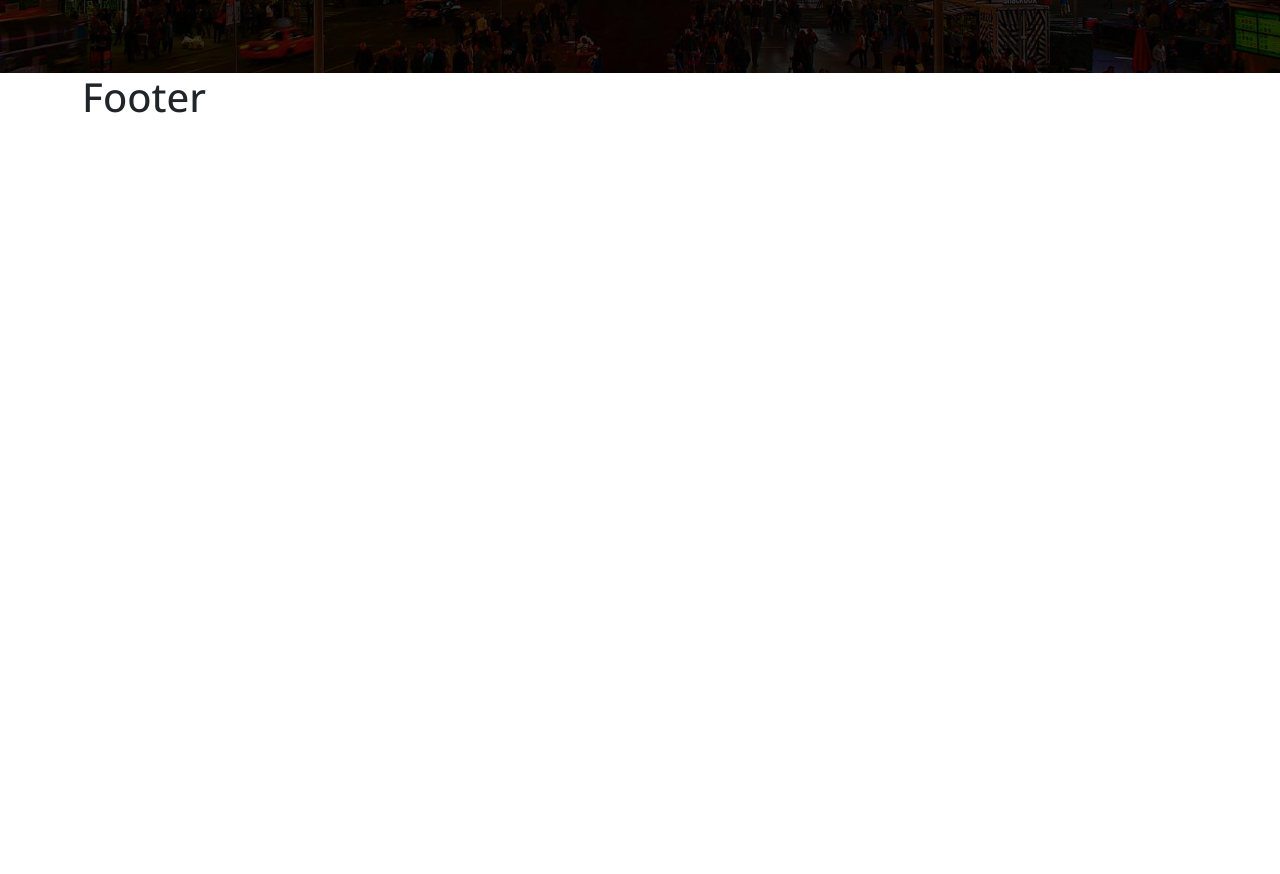
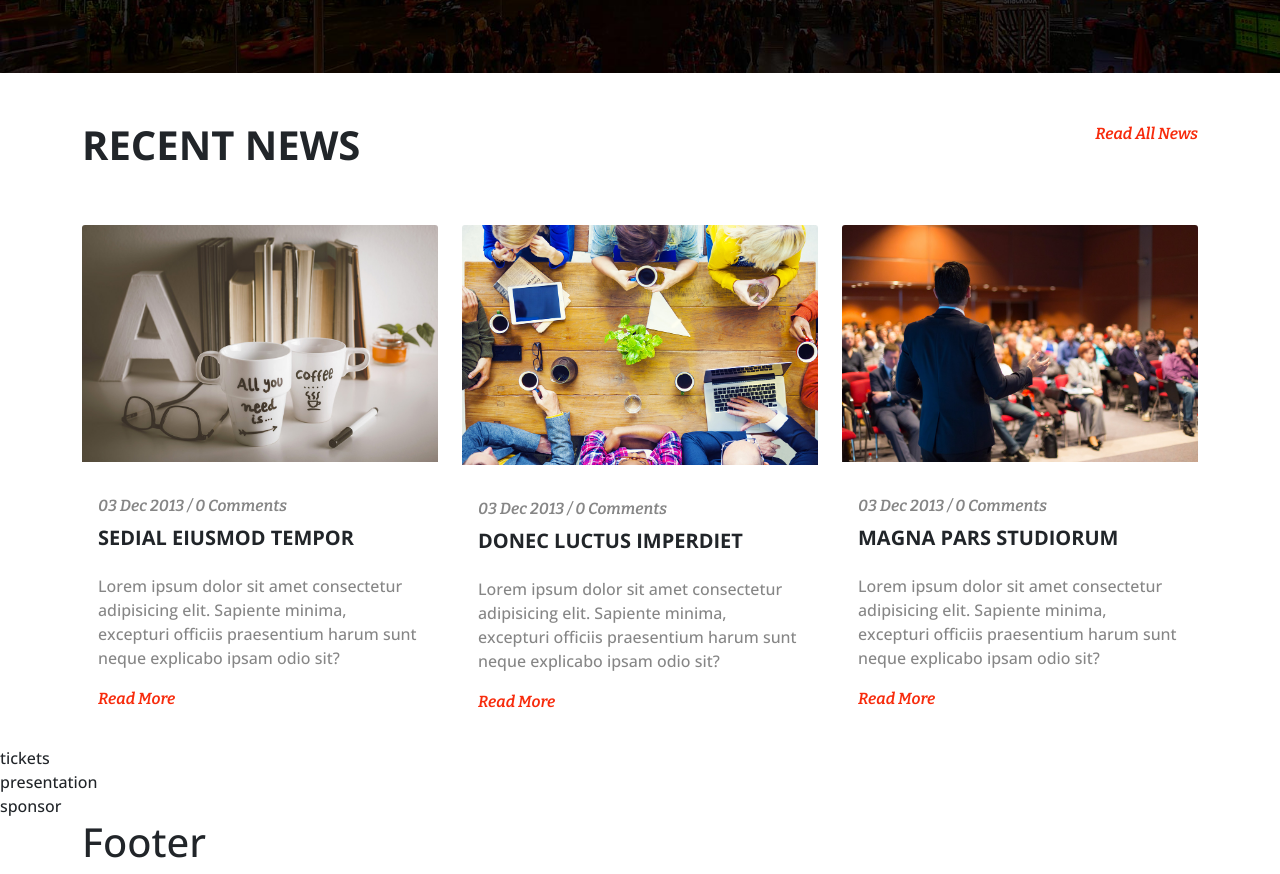
Before and after one commit to VALDEV05/proj-html-vuejs, a Vue app: page / in a window 1280 px wide. Shown: the part 2960-3834 px from the top of the page. Before the commit the page ends 3089 px from the top, so only its background shows below. Built offline with nearby package versions, Linux system fonts and the light colour scheme.

Commit message:
Complete RecentNews section

```diff
--- a/src/components/SiteMain.vue
+++ b/src/components/SiteMain.vue
@@ -30,6 +30,22 @@
         <location />
     </div>
     <!-- /#location -->
+    <div id="recent_news">
+        <recentNews/>
+    </div>
+    <!-- /#recent_news -->
+    <div id="tickets">
+        tickets
+    </div>
+    <!-- /#tickets -->
+    <div id="presentation">
+        presentation
+    </div>
+    <!-- /#presentation -->
+    <div id="sponsor">
+        sponsor
+    </div>
+    <!-- /#sponsor -->
   </div>
   <!-- /siteMain -->
 </template>
@@ -41,6 +57,7 @@ import cardInfo from '@/components/cardInfo.vue'
 import jumbotronSocialNetwork from '@/components/jumbotronSocialNetwork.vue'
 import JumbotronCountdown from '@/components/jumbotronCountdown.vue'
 import location from '@/components/location.vue'
+import recentNews from '@/components/recentNews.vue'
 
 
 export default {
@@ -50,7 +67,8 @@ export default {
         cardInfo,
         jumbotronSocialNetwork,
         JumbotronCountdown,
-        location
+        location,
+        recentNews
 
     },
     props:{
--- /dev/null
+++ b/src/components/recentNews.vue
@@ -0,0 +1,77 @@
+<template>
+  <div class="container">
+        <div class="header row mt-5">
+            <div class="col-4">
+                <h1 class="text-uppercase fw-bold">Recent News</h1>
+            </div>
+            <div class="col"></div>
+            <div class="col-2 text-end viewFull"><a href="#" class="text-decoration-none text-capitalized"> Read All News</a></div>
+        </div>
+        <div id="recentNewsCard" class="mt-5">
+            <div class="row">
+                <div class="col-4 d-flex justify-content-center">
+                    <div class="card border-0" style="width: 26rem;">
+                        <img src="@/assets/img/photodune-7770665-two-white-coffee-mug-with-diy-decoration-o (2).jpg" class="card-img-top" alt="...">
+                        <div class="card-body">
+                            <p class="sub-title m-0 pt-3 pb-2">03 Dec 2013 / 0 Comments</p>
+                            <h5 class="card-title text-uppercase fw-bold pb-3">Sedial eiusmod tempor</h5>
+                            <p class="card-text">Lorem ipsum dolor sit amet consectetur adipisicing elit. Sapiente minima, excepturi officiis praesentium harum sunt neque explicabo ipsam odio sit? </p>
+                            <p class="link"><a href="#" class="">Read More</a></p>
+                        </div>
+                    </div>
+                </div>
+                <div class="col-4 d-flex justify-content-center">
+                    <div class="card border-0" style="width: 26rem;">
+                        <img src="@/assets/img/photodune-8797753-multiethnic-people-with-startup-business-t (2).jpg" class="card-img-top" alt="...">
+                        <div class="card-body">
+                            <p class="sub-title m-0 pt-3 pb-2">03 Dec 2013 / 0 Comments</p>
+                            <h5 class="card-title text-uppercase fw-bold pb-3">Donec luctus imperdiet</h5>
+                            <p class="card-text">Lorem ipsum dolor sit amet consectetur adipisicing elit. Sapiente minima, excepturi officiis praesentium harum sunt neque explicabo ipsam odio sit? </p>
+                            <p class="link"><a href="#" class="">Read More</a></p>
+                        </div>
+                    </div>
+                </div>
+                <div class="col-4 d-flex justify-content-center">
+                    <div class="card border-0" style="width: 26rem;">
+                        <img src="@/assets/img/photodune-8522811-speaker-at-business-conference-and-present (2).jpg" class="card-img-top" alt="...">
+                        <div class="card-body">
+                            <p class="sub-title m-0 pt-3 pb-2">03 Dec 2013 / 0 Comments</p>
+                            <h5 class="card-title text-uppercase fw-bold pb-3">magna pars studiorum</h5>
+                            <p class="card-text">Lorem ipsum dolor sit amet consectetur adipisicing elit. Sapiente minima, excepturi officiis praesentium harum sunt neque explicabo ipsam odio sit? </p>
+                            <p class="link"><a href="#" class="">Read More</a></p>
+                        </div>
+                    </div>
+                </div>
+            </div>
+        </div>
+  </div>
+</template>
+
+<script>
+export default {
+
+}
+</script>
+
+<style lang="scss">
+@import '@/assets/style/variables.scss';
+.card{
+    .sub-title{
+        /* font-style: italic; */
+        font-family: 'Bitter', serif;
+        color: $icon-gray !important;
+    }
+    .card-text{
+        color: $icon-gray !important;
+    }
+    .link a{
+        color: $scarlet-red-color !important;
+        text-decoration: none;
+        font-family: 'Bitter', serif;
+        &:hover{
+            border-bottom: 1px solid $scarlet-red-color;
+            cursor: pointer;
+        }
+    }
+}
+</style>
```
